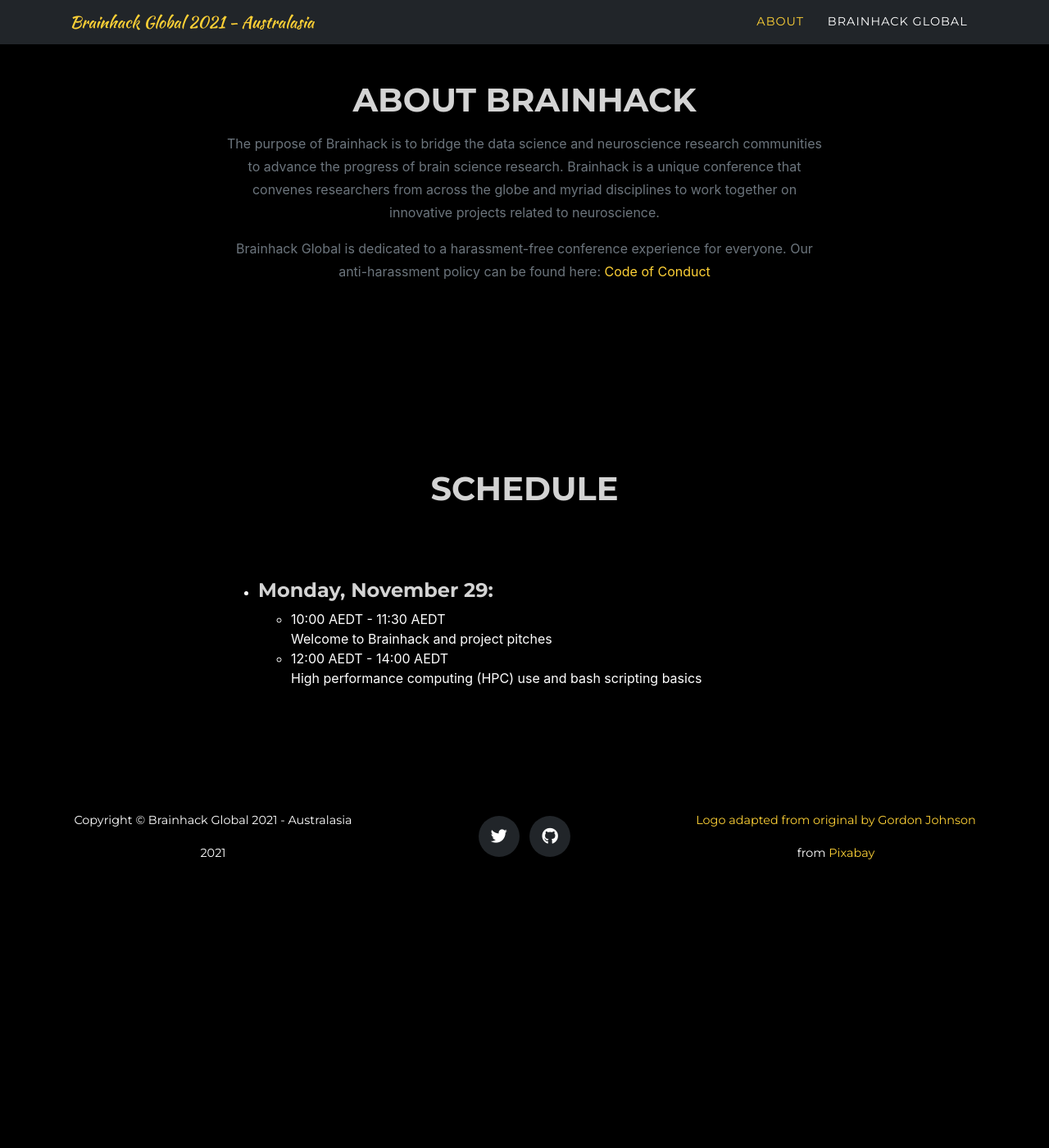
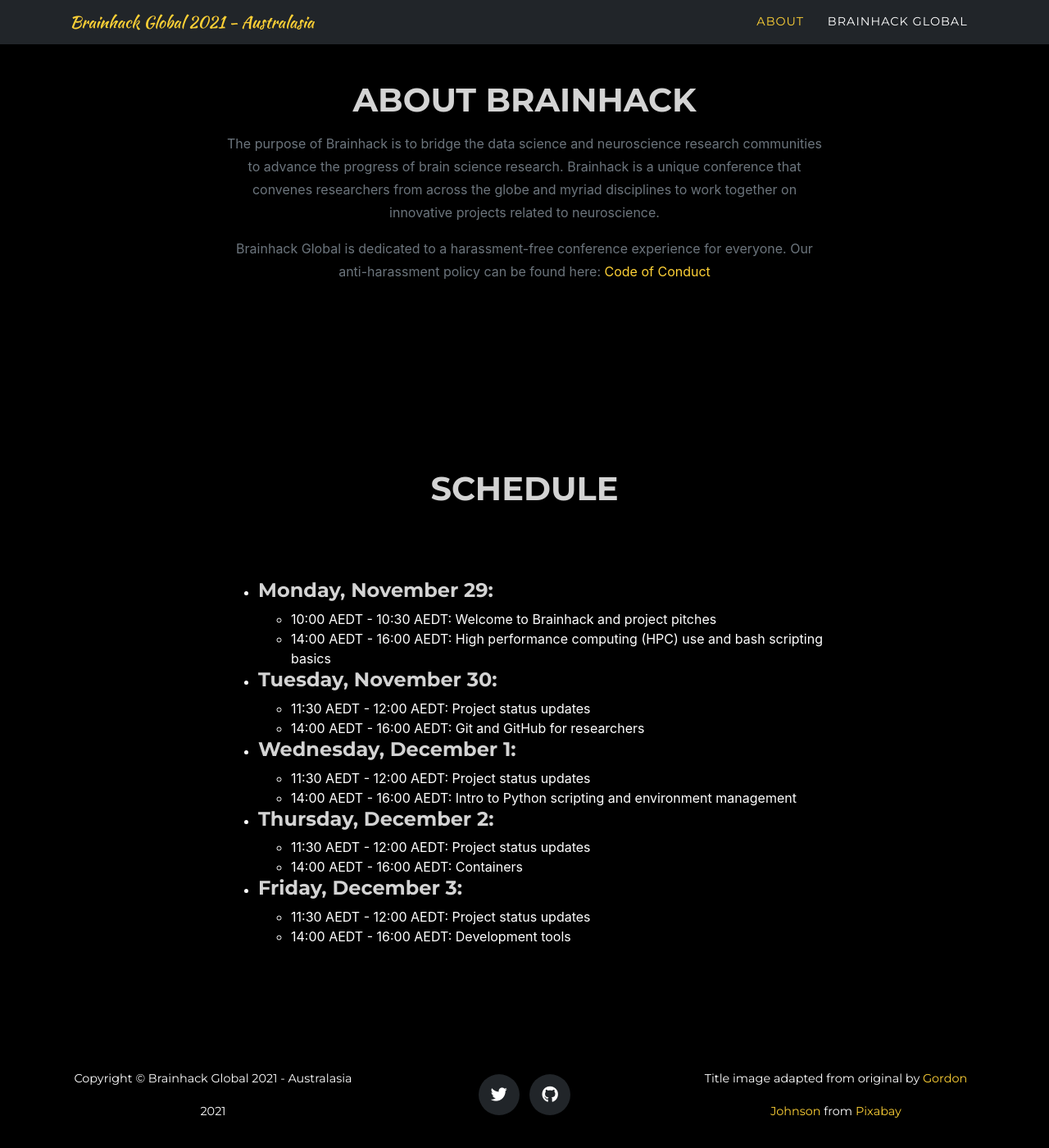
Before and after one commit to tclose/global2021, a Jekyll site: the page built from index.md, in a window 1280 px wide and 1400 px high, scrolled down 847 px. Shown: the whole window at 82% size. Built offline with Jekyll 4.4.1, drawn with Linux system fonts in a browser that asks for light colours; some web fonts are replaced; before the commit the page ends 1932 px from its top, so only the background shows below that.

Commit message:
Add schedule details

```diff
--- a/_data/sitetext.yml
+++ b/_data/sitetext.yml
@@ -27,14 +27,49 @@ schedule:
     - name: "Monday, November 29"
       events:
         - start: "10:00 AEDT"
-          end: "11:30 AEDT"
+          end: "10:30 AEDT"
           title: Welcome to Brainhack and project pitches
-        - start: "12:00 AEDT"
-          end: "14:00 AEDT"
+        - start: "14:00 AEDT"
+          end: "16:00 AEDT"
           title: High performance computing (HPC) use and bash scripting basics
+    - name: "Tuesday, November 30"
+      events:
+        - start: "11:30 AEDT"
+          end: "12:00 AEDT"
+          title: Project status updates
+        - start: "14:00 AEDT"
+          end: "16:00 AEDT"
+          title: Git and GitHub for researchers
+    - name: "Wednesday, December 1"
+      events:
+        - start: "11:30 AEDT"
+          end: "12:00 AEDT"
+          title: Project status updates
+        - start: "14:00 AEDT"
+          end: "16:00 AEDT"
+          title: Intro to Python scripting and environment management
+    - name: "Thursday, December 2"
+      events:
+        - start: "11:30 AEDT"
+          end: "12:00 AEDT"
+          title: Project status updates
+        - start: "14:00 AEDT"
+          end: "16:00 AEDT"
+          title: Containers
+    - name: "Friday, December 3"
+      events:
+        - start: "11:30 AEDT"
+          end: "12:00 AEDT"
+          title: Project status updates
+        - start: "14:00 AEDT"
+          end: "16:00 AEDT"
+          title: Development tools
+
+
+
 
 footer:
-  legal: "Logo adapted from original by <a href=\"https://pixabay.com/users/gdj-1086657/\">Gordon Johnson</a> from <a href=\"https://pixabay.com/\">Pixabay</a>"
+  legal: "Title image adapted from original by <a href=\"https://pixabay.com/users/gdj-1086657/\">Gordon Johnson</a> from <a href=\"https://pixabay.com/\">Pixabay</a>"
   social:
     - url: https://twitter.com
       icon: "fab fa-twitter"
--- a/_includes/footer.html
+++ b/_includes/footer.html
@@ -23,7 +23,7 @@
         <div class="col-md-4">
           <ul class="list-inline quicklinks">
             <li class="list-inline-item">
-              <a href="legal">{{ site.data.sitetext.footer.legal | default: Privacy Policy }}</a>
+              {{ site.data.sitetext.footer.legal | default: Privacy Policy }}
             </li>
           </ul>
         </div>
--- a/_includes/schedule.html
+++ b/_includes/schedule.html
@@ -16,8 +16,7 @@
               <ul>
               {%- for event in day.events -%}
                 <li>
-                  {{ event.start }} - {{ event.end }}<br/>
-                  {{ event.title }}
+                  {{ event.start }} - {{ event.end }}: {{ event.title }}
                 </li>
               {% endfor %}
               </ul>
```
